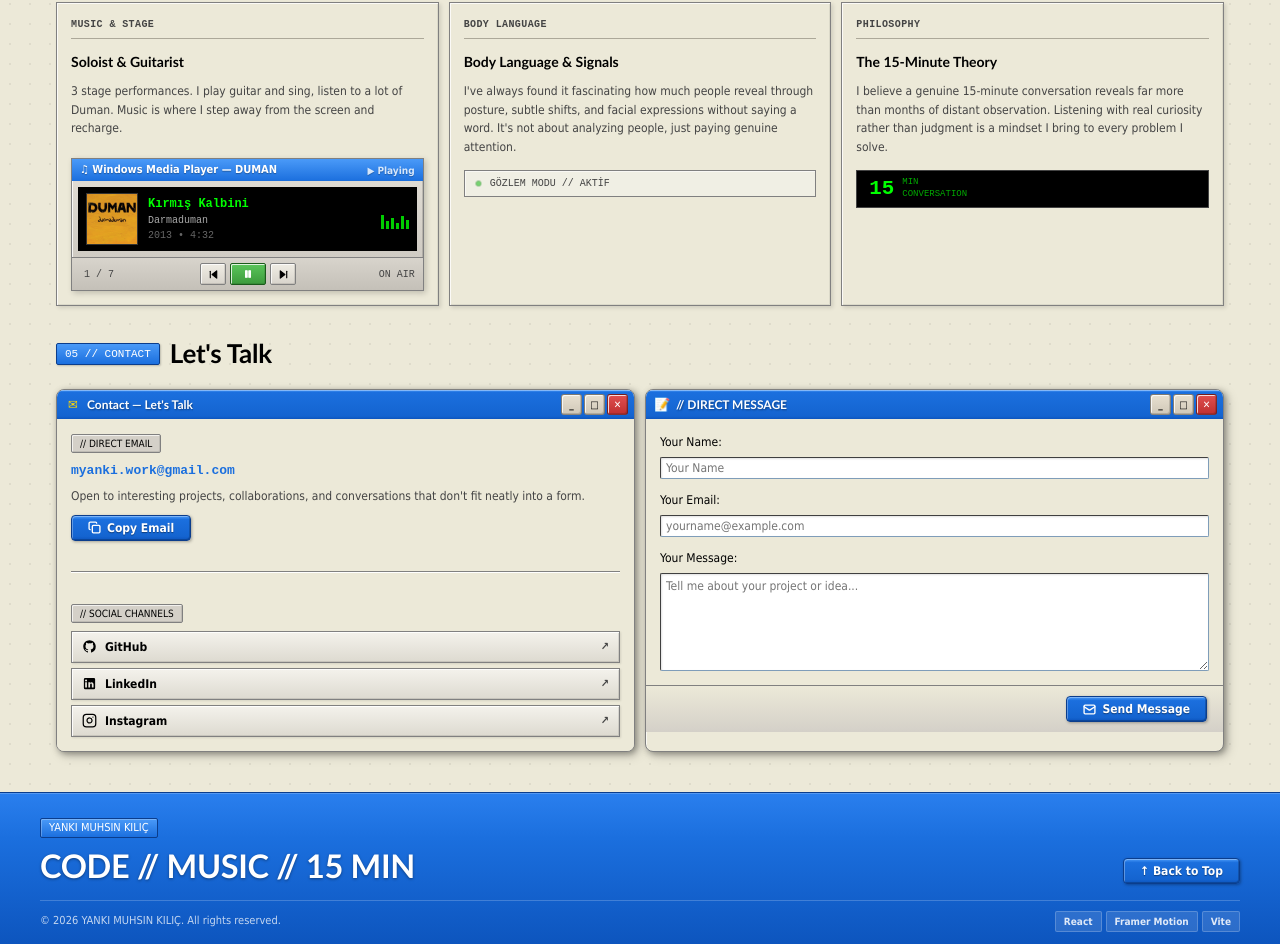
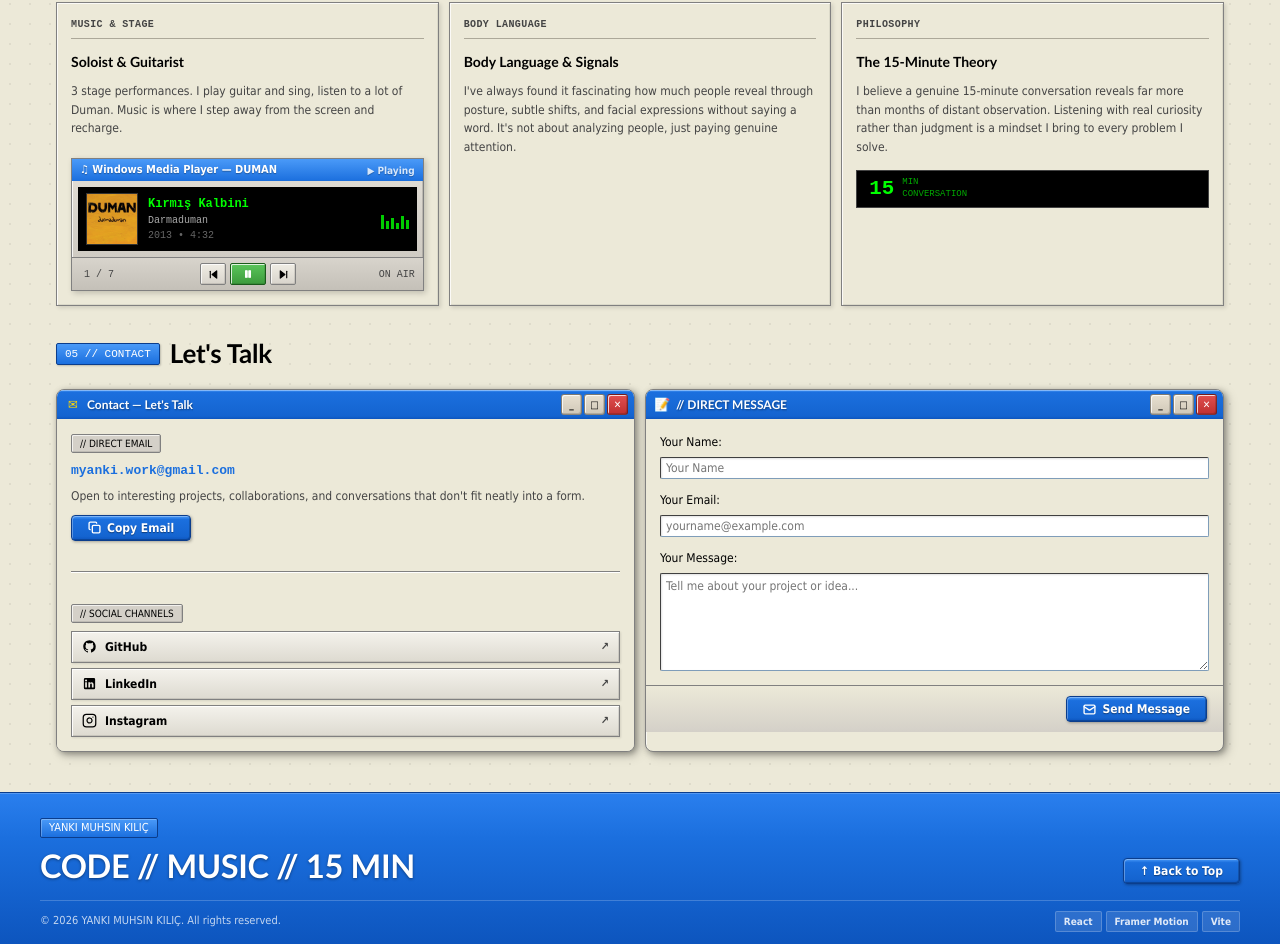
Before and after one commit to yancelic/Personal-Website, a React (Vite) app: page / in a window 1280 px wide. Shown: the part 2506-3450 px from the top of the page. Built offline with nearby package versions, Linux system fonts and the light colour scheme; a web font is replaced by a local one.

Commit message:
Remove observation mode badge from BeyondSection

```diff
--- a/src/components/sections/BeyondSection.jsx
+++ b/src/components/sections/BeyondSection.jsx
@@ -138,15 +138,6 @@ function ClockWidget() {
   );
 }
 
-function RadarWidget() {
-  return (
-    <div className="xp-radar-widget">
-      <span className="xp-pulse-dot" />
-      GÖZLEM MODU // AKTİF
-    </div>
-  );
-}
-
 const cards = {
   en: {
     sectionNum: "04 // OUTSIDE THE CODE",
@@ -161,8 +152,7 @@ const cards = {
       {
         tag: "BODY LANGUAGE",
         title: "Body Language & Signals",
-        text: "I've always found it fascinating how much people reveal through posture, subtle shifts, and facial expressions without saying a word. It's not about analyzing people, just paying genuine attention.",
-        visual: "radar"
+        text: "I've always found it fascinating how much people reveal through posture, subtle shifts, and facial expressions without saying a word. It's not about analyzing people, just paying genuine attention."
       },
       {
         tag: "PHILOSOPHY",
@@ -185,8 +175,7 @@ const cards = {
       {
         tag: "BEDEN DİLİ",
         title: "Beden Dili & İletişim",
-        text: "İnsanların konuşurken söylemedikleri şeyleri vücut dili ve mimikleriyle nasıl dışa vurduğunu izlemek bana hep ilginç gelmiştir. Özel bir analiz çabası gibi değil; sadece insanları gözlemlemeyi seviyorum.",
-        visual: "radar"
+        text: "İnsanların konuşurken söylemedikleri şeyleri vücut dili ve mimikleriyle nasıl dışa vurduğunu izlemek bana hep ilginç gelmiştir. Özel bir analiz çabası gibi değil; sadece insanları gözlemlemeyi seviyorum."
       },
       {
         tag: "FELSEFE",
@@ -223,7 +212,6 @@ export default function BeyondSection({ lang }) {
             <p className="xp-beyond-text">{item.text}</p>
 
             {item.visual === "duman" && <XPMediaPlayer />}
-            {item.visual === "radar" && <RadarWidget />}
             {item.visual === "clock" && <ClockWidget />}
           </motion.div>
         ))}
```
